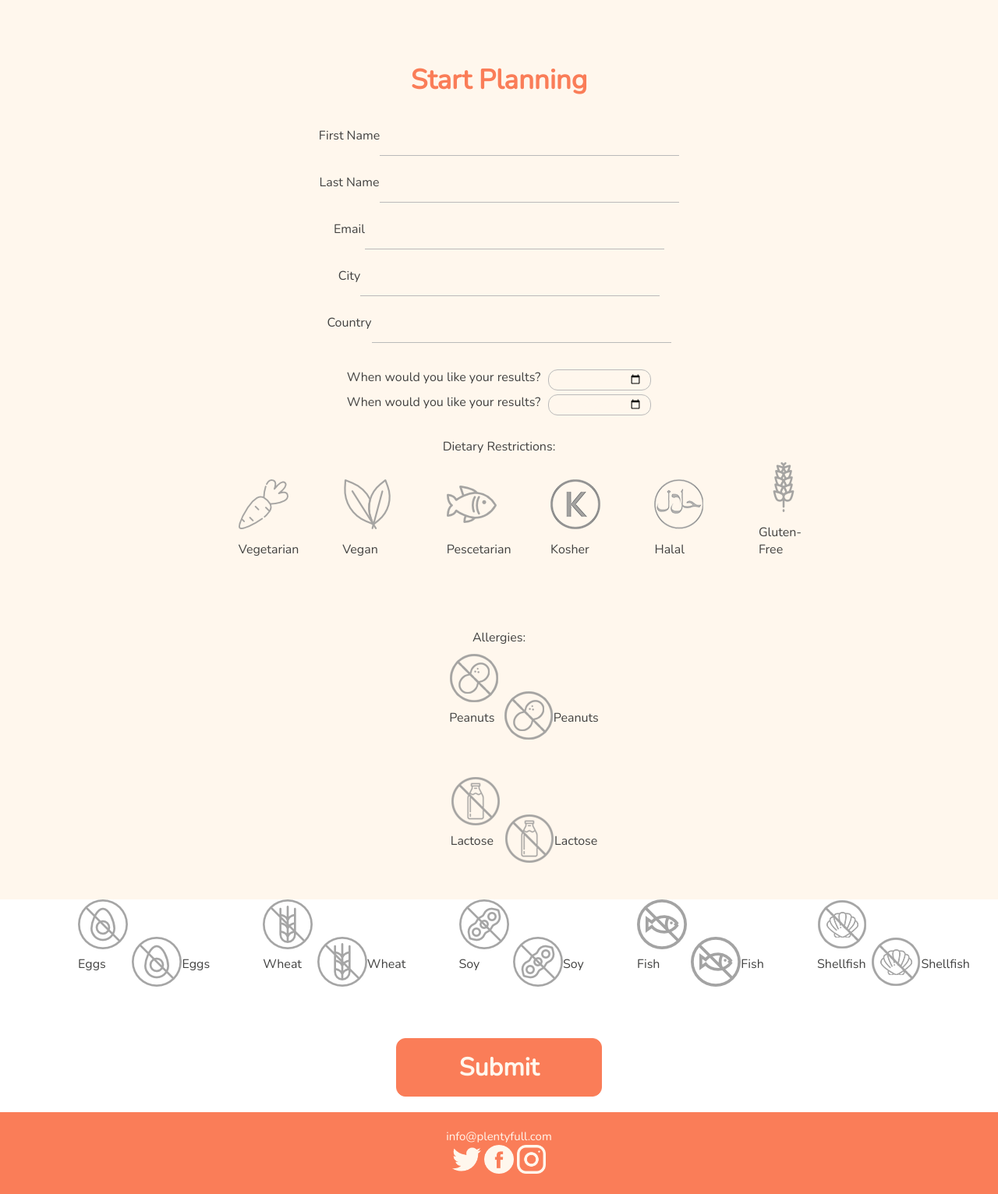
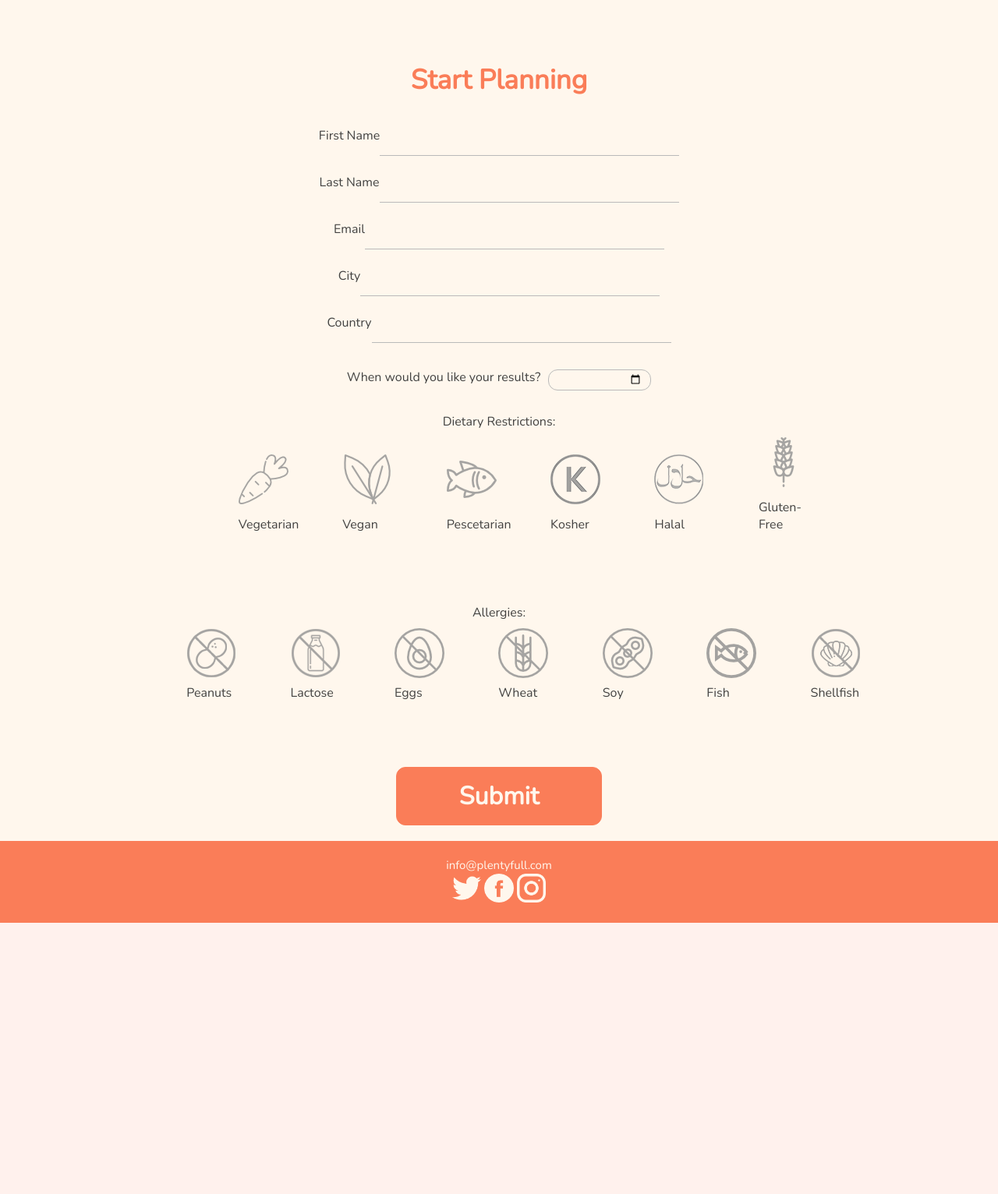
Before and after one commit to converyj/plentyfull, a PHP site: page /homepage.php in a window 1280 px wide. Shown: the part 924-2456 px from the top of the page at 78% size. After the commit the page ends 2108 px from the top, so only its background shows below. Run offline with PHP 8.4, Linux system fonts and the light colour scheme; data comes from the database, SQL or seed files in the repository; data that the repository does not hold is empty.

Commit message:
updated homepage

```diff
--- a/homepage.php
+++ b/homepage.php
@@ -71,7 +71,6 @@ $stmt2->execute();
       <label>Country</label><input type="text" name="country" size="25" /><br />
       <!-- Address:<input type="text" name="address" /><br /> -->
       <label>When would you like your results?</label><input type="date" class="dueDate" name="ddlDate" /><br />
-      <label>When would you like your results?</label><input type="date" name="ddlDate" /><br />
       <p>
         <!-- make the checkboxes images  -->
        <label class="dietLabel">Dietary Restrictions:</label>
@@ -101,8 +100,6 @@ $stmt2->execute();
         <div class="allergydiv">
           <label for="<?php echo($row['code']); ?>"><img class="img" src="images/<?php echo($row['greyImage']); ?>" alt="image" /></label><input type="checkbox"  id="<?php echo($row['code']); ?>" name="allergies[]" value="<?php echo($row['code']); ?>"/><?php echo($row['value']); ?>
         </div>
-          <label for="<?php echo($row['code']); ?>"><img class="img" src="images/<?php echo($row['greyImage']); ?>" alt="image" /></label><input type="checkbox" id="<?php echo($row['code']); ?>" name="allergies[]" value="<?php echo($row['code']); ?>" /><?php echo($row['value']); ?>
-        </div>
        <?php } ?>
      </div>
       </p>
```
